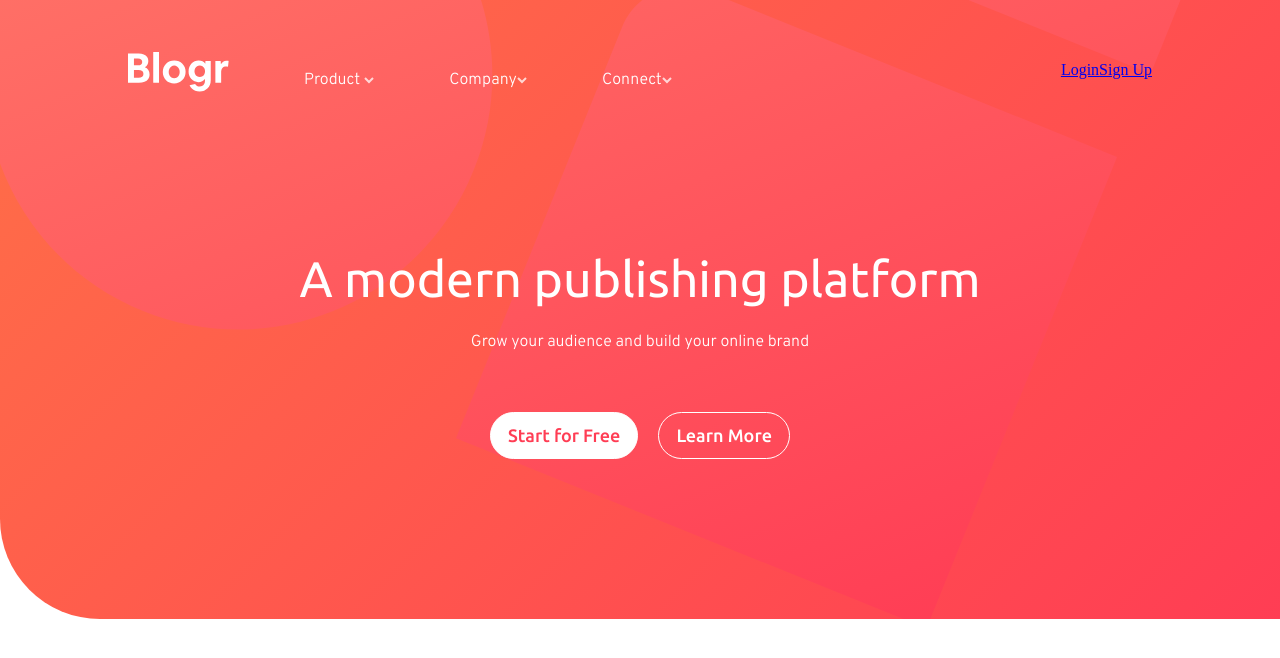
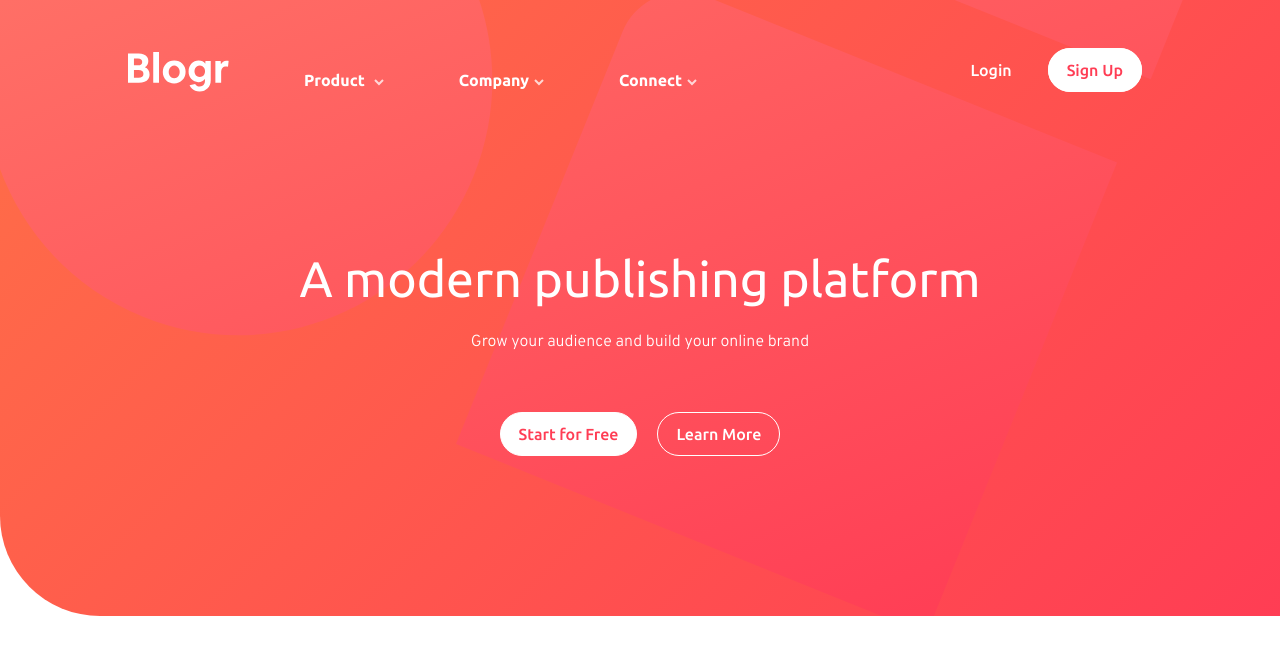
Before and after one commit to RemyPia/blogrLanding, a plain HTML site: page index.html in a window 1280 px wide. Drawn offline with Linux system fonts and the light colour scheme.

Commit message:
Fin de la premiére section

```diff
--- a/css/style.css
+++ b/css/style.css
@@ -25,49 +25,54 @@ header {
     z-index: 200;
 }
 
-header>div {
+header>nav {
     display: flex;
 }
 
-header>div>img {
+header>nav>img {
     margin-right: 75px;
     transform: translateY(2px);
 }
 
-header div>ul {
+header nav>ul {
     display: flex;
     align-items: flex-end;
     justify-content: space-around;
 
 }
 
-header div>ul>li>a {
+header nav>ul>li>a {
     color: white;
     list-style: none;
-    font-family: overpass;
+    font-family: ubuntu;
+    font-weight: 700;
     font-size: 16px;
     text-decoration: none;
+    margin-right: 5px;
 
 }
 
-header div>ul>li {
+header nav>ul>li {
     position: relative;
     list-style: none;
     margin-right: 75px;
     transition: ease 1s;
 
+}
 
+header nav>ul>li:hover {
+    text-decoration: underline white;
 }
 
 .lienHeader {
     position: absolute;
     left: 0;
-
+    transition: ease 10s;
     background-color: white;
     width: 150px;
-    display: none;
+
     opacity: 0;
-
+    transition: ease 0.5s;
 }
 
 .lienHeader>li {
@@ -77,18 +82,32 @@ header div>ul>li {
     font-size: 14px;
     font-weight: 500;
     margin: 15px;
-    transition: ease 10s;
+    transition: 0.3s ease;
+
 }
 
-header div>ul>li:hover .lienHeader,
+header nav>ul>li:hover .lienHeader,
 .lienHeader:hover {
-    display: block;
+
     opacity: 1;
     cursor: pointer;
 }
 
+header>div:nth-of-type(1)>a:nth-of-type(1) {
+    padding: 12px 12px;
+    font-family: ubuntu;
+    font-size: 16px;
+    font-weight: 500;
+    text-decoration: none;
+    color: white;
+    margin: 10px;
 
+}
 
+.lienHeader>li:hover {
+    color: black;
+    font-size: 16px;
+}
 
 
 /* Premiére section Hero Header */
@@ -133,10 +152,11 @@ header div>ul>li:hover .lienHeader,
 
 }
 
-.headerTitre div a {
-    padding: 12px 17px;
+.headerTitre div a,
+.button1 {
+    padding: 12px 18px;
     font-family: ubuntu;
-    font-size: 18px;
+    font-size: 16px;
     font-weight: 500;
     text-decoration: none;
     border: white 1px solid;
@@ -145,7 +165,7 @@ header div>ul>li:hover .lienHeader,
     transition: ease 0.5s;
 }
 
-.headerTitre div a:nth-of-type(1) {
+.button1 {
     color: hsl(353, 100%, 62%);
     background-color: white;
 }
--- a/index.html
+++ b/index.html
@@ -15,7 +15,7 @@
 
 <body>
   <header>
-    <div><img src="images/logo.svg" alt="">
+    <nav><img src="images/logo.svg" alt="">
       <ul>
 
         <li>  <a href="#"> Product</a> <img src="images/icon-arrow-light.svg" alt="">
@@ -43,10 +43,10 @@
           <li>LinkedIn</li>
         </ul></li>
       </ul>
-    </div>
+    </nav>
     <div>
-      <a href="#">Login</a>
-      <a href="#">Sign Up</a>
+      <a href="#" >Login</a>
+      <a href="#" class="button1">Sign Up</a>
     </div>
 
   </header>
@@ -58,7 +58,7 @@
 
       <h2>Grow your audience and build your online brand</h2>
 
-      <div><a href="#">Start for Free</a><a href="#">Learn More</a></div>
+      <div><a href="#" class="button1">Start for Free</a><a href="#">Learn More</a></div>
 
       <img src="images/bg-pattern-intro.svg" alt="">
 
```
Also changed, not shown: brouillon.txt (added).
